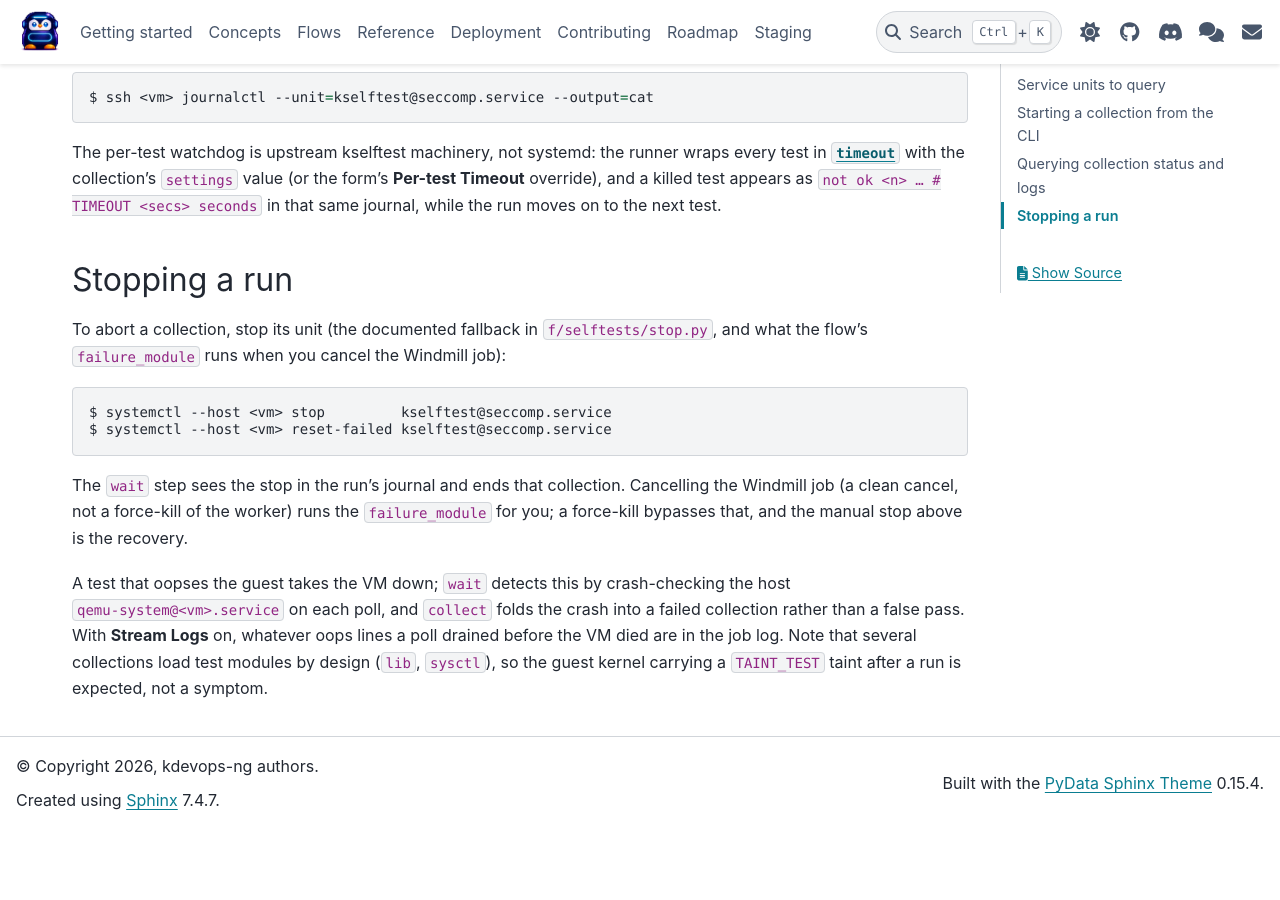
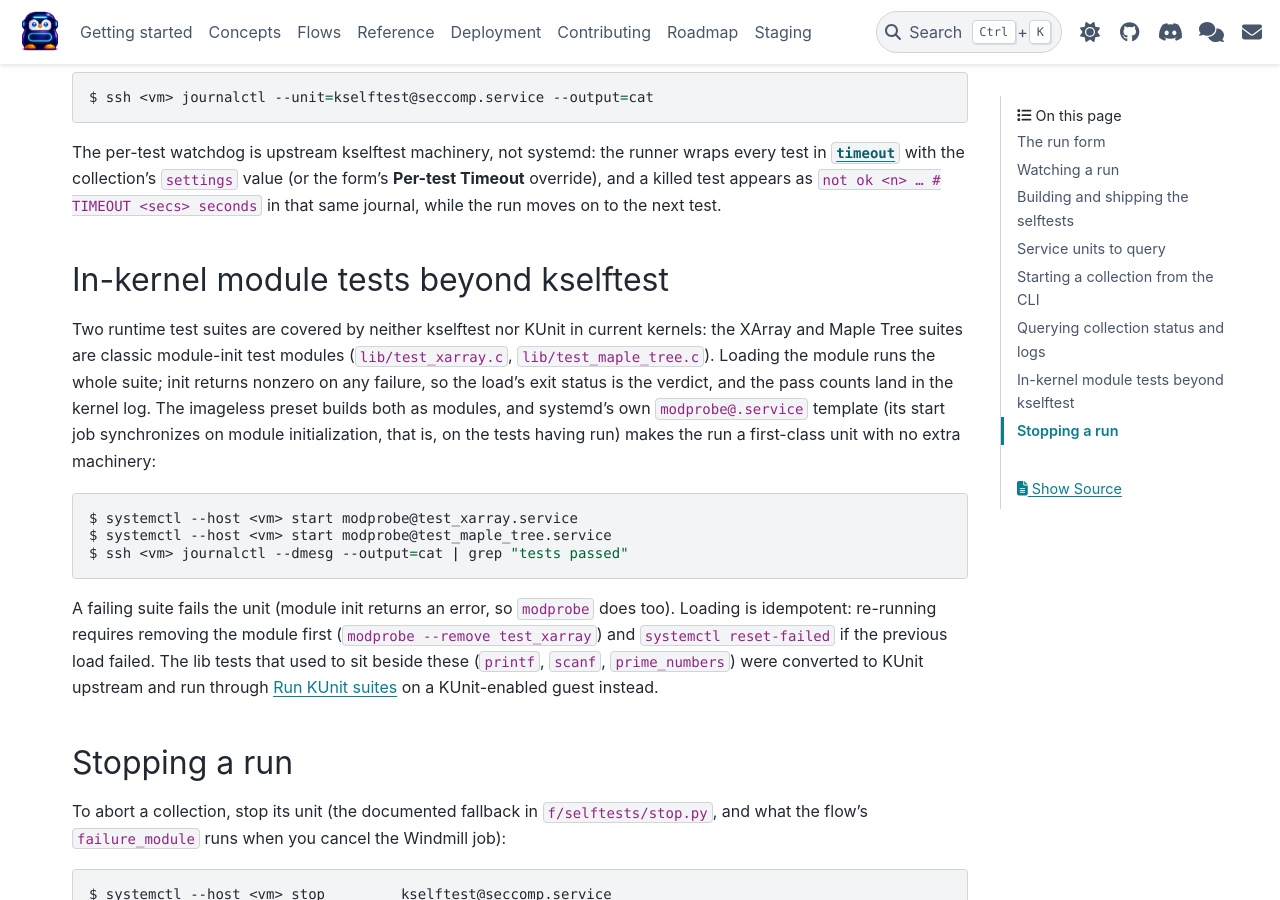
Before and after one commit to dagomez137/kdevops-ng, a Sphinx documentation site: the page built from docs/flows/selftests.rst, in a window 1280 px wide and 900 px high, scrolled down 3822 px. Built offline with Sphinx 7.4.7 and the PyData theme 0.15.4, drawn with Linux system fonts in a browser that asks for light colours; before the commit the page ends 4652 px from its top, so only the background shows below that.

Commit message:
docs: cover the module-init test suites beyond kselftest
The XArray and Maple Tree suites are module-init test modules covered
by neither kselftest (the lib collection ships only bitmap.sh) nor
KUnit; the printf, scanf and prime_numbers wrappers that used to sit
beside them were converted to KUnit upstream and run through the
kunit flow instead. Document how a guest runs the remaining pair
first-class with systemd's own modprobe@.service, whose start job
synchronizes on module initialization: the load's exit status is the
verdict, the pass counts land in the kernel journal, and a re-run
needs the module removed first.

Validated live on a preset kernel carrying both modules: XArray
158825682 of 158825682 and maple_tree 3809321 of 3809321 tests
passed, each with Result=success on its modprobe@ instance.

Generated-by: Claude AI
Signed-off-by: Daniel Gomez <da.gomez@kernel.org>

```diff
--- a/docs/flows/selftests.rst
+++ b/docs/flows/selftests.rst
@@ -219,6 +219,33 @@ runner wraps every test in :cmd:`timeout` with the collection's
 killed test appears as ``not ok <n> … # TIMEOUT <secs> seconds`` in that
 same journal, while the run moves on to the next test.
 
+In-kernel module tests beyond kselftest
+=======================================
+
+Two runtime test suites are covered by neither kselftest nor KUnit in
+current kernels: the XArray and Maple Tree suites are classic module-init
+test modules (``lib/test_xarray.c``, ``lib/test_maple_tree.c``). Loading
+the module runs the whole suite; init returns nonzero on any failure, so
+the load's exit status is the verdict, and the pass counts land in the
+kernel log. The imageless preset builds both as modules, and systemd's own
+``modprobe@.service`` template (its start job synchronizes on module
+initialization, that is, on the tests having run) makes the run a
+first-class unit with no extra machinery:
+
+.. code-block:: console
+
+   $ systemctl --host <vm> start modprobe@test_xarray.service
+   $ systemctl --host <vm> start modprobe@test_maple_tree.service
+   $ ssh <vm> journalctl --dmesg --output=cat | grep "tests passed"
+
+A failing suite fails the unit (module init returns an error, so
+:cmd:`modprobe` does too). Loading is idempotent: re-running requires
+removing the module first (``modprobe --remove test_xarray``) and
+``systemctl reset-failed`` if the previous load failed. The lib tests
+that used to sit beside these (``printf``, ``scanf``, ``prime_numbers``)
+were converted to KUnit upstream and run through :doc:`kunit` on a
+KUnit-enabled guest instead.
+
 Stopping a run
 ==============
 
```
